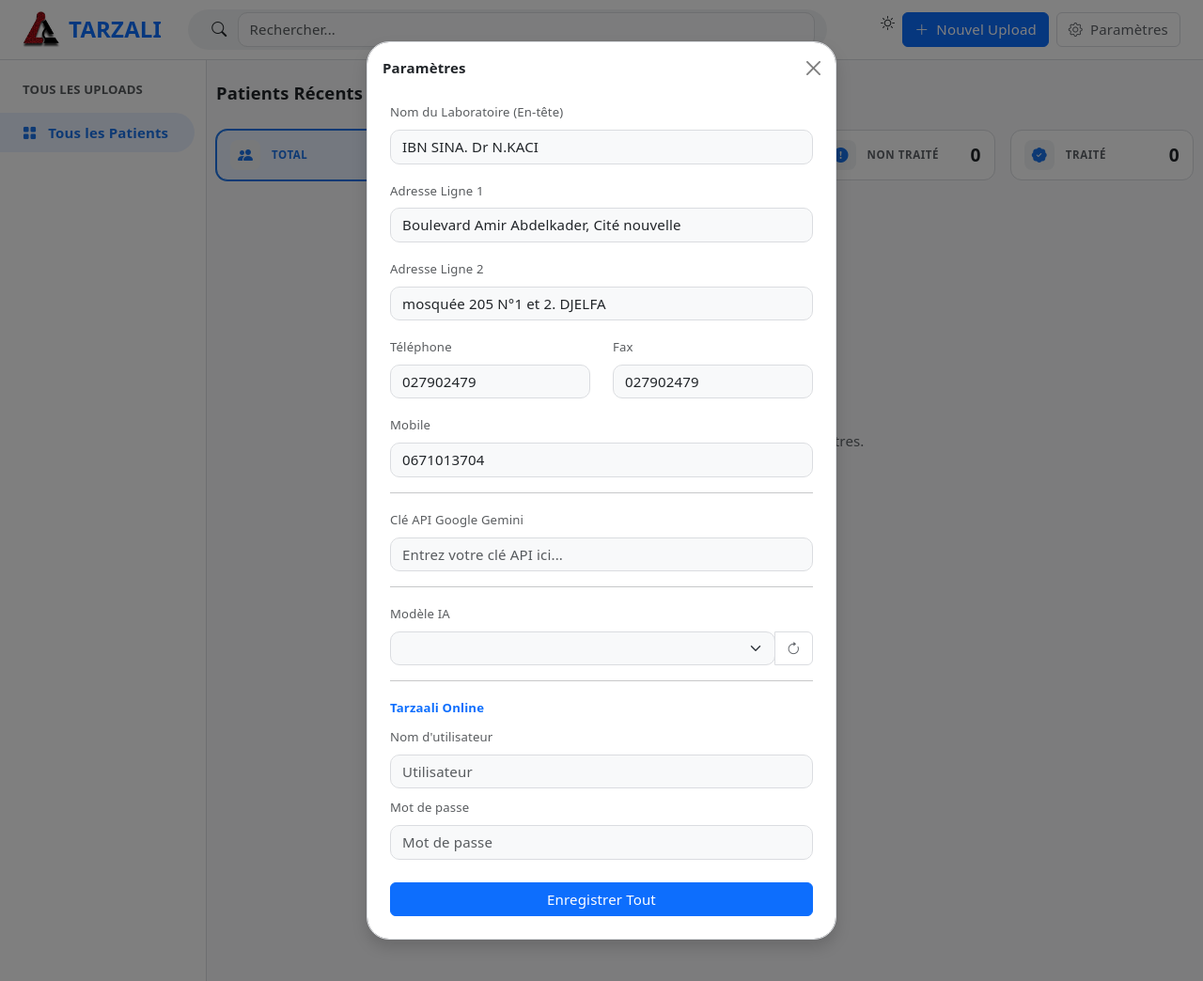
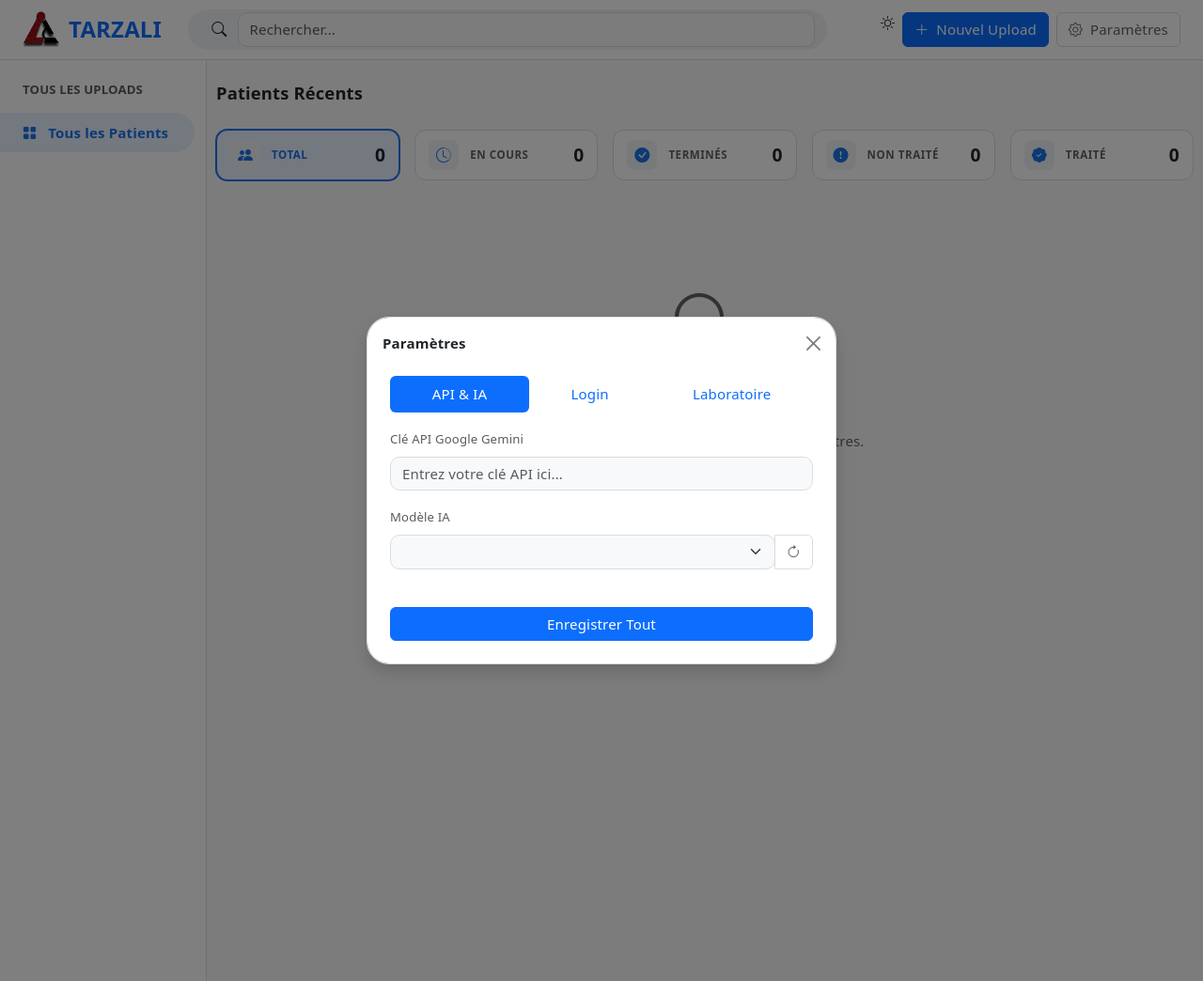
Before and after one commit to belk-hachi/TARZAALI-PDF, a Flask app: page /dashboard in a window 1280 px wide, after a click on "Paramètres". Shown: the whole page at 94% size. Run offline with Flask 3, Linux system fonts and the light colour scheme; data that the repository does not hold is empty; some libraries are stand-ins or nearby versions.

Commit message:
feat: reorder settings tabs: API, Login, Laboratoire

```diff
--- a/templates/dashboard.html
+++ b/templates/dashboard.html
@@ -60,8 +60,51 @@
                     <button type="button" class="btn-close" data-bs-dismiss="modal" aria-label="Close"></button>
                 </div>
                 <div class="modal-body p-4">
+                    <ul class="nav nav-pills nav-fill mb-3" id="settingsTabs" role="tablist">
+                        <li class="nav-item" role="presentation">
+                            <button class="nav-link active" data-bs-toggle="pill" data-bs-target="#tab-api" type="button">API & IA</button>
+                        </li>
+                        <li class="nav-item" role="presentation">
+                            <button class="nav-link" data-bs-toggle="pill" data-bs-target="#tab-login" type="button">Login</button>
+                        </li>
+                        <li class="nav-item" role="presentation">
+                            <button class="nav-link" data-bs-toggle="pill" data-bs-target="#tab-lab" type="button">Laboratoire</button>
+                        </li>
+                    </ul>
+                    <div class="tab-content" id="settingsTabContent">
+                        <!-- API Tab -->
+                        <div class="tab-pane fade show active" id="tab-api">
                             <div class="mb-3">
-                        <label class="form-label text-muted small">Nom du Laboratoire (En-tête)</label>
+                                <label class="form-label text-muted small">Clé API Google Gemini</label>
+                                <input type="password" id="api_key_input" class="form-control" placeholder="Entrez votre clé API ici...">
+                            </div>
+                            <div class="mb-3">
+                                <label class="form-label text-muted small">Modèle IA</label>
+                                <div class="input-group">
+                                    <select id="model-select" class="form-select">
+                                        <option value="gemini-2.5-flash">Gemini 2.5 Flash</option>
+                                    </select>
+                                    <button class="btn btn-outline-secondary" onclick="fetchModels()">
+                                        <i class="bi bi-arrow-clockwise"></i>
+                                    </button>
+                                </div>
+                            </div>
+                        </div>
+                        <!-- Login Tab -->
+                        <div class="tab-pane fade" id="tab-login">
+                            <div class="mb-3">
+                                <label class="form-label text-muted small">Nom d'utilisateur</label>
+                                <input type="text" id="online_username" class="form-control" placeholder="Utilisateur">
+                            </div>
+                            <div class="mb-3">
+                                <label class="form-label text-muted small">Mot de passe</label>
+                                <input type="password" id="online_password" class="form-control" placeholder="Mot de passe">
+                            </div>
+                        </div>
+                        <!-- Lab Tab -->
+                        <div class="tab-pane fade" id="tab-lab">
+                            <div class="mb-3">
+                                <label class="form-label text-muted small">Nom du Laboratoire</label>
                                 <input type="text" id="lab_dr_name" class="form-control" placeholder="Ex: IBN SINA. Dr N.KACI">
                             </div>
                             <div class="mb-3">
@@ -86,36 +129,9 @@
                                 <label class="form-label text-muted small">Mobile</label>
                                 <input type="text" id="lab_mobile" class="form-control" placeholder="0671013704">
                             </div>
-                    <hr>
-                    <div class="mb-3">
-                        <label class="form-label text-muted small">Clé API Google Gemini</label>
-                        <input type="password" id="api_key_input" class="form-control" placeholder="Entrez votre clé API ici...">
-                    </div>
-                    <hr>
-                    <div class="mb-3">
-                        <label class="form-label text-muted small">Modèle IA</label>
-                        <div class="input-group">
-                            <select id="model-select" class="form-select">
-                                <option value="gemini-2.5-flash">Gemini 2.5 Flash</option>
-                            </select>
-                            <button class="btn btn-outline-secondary" onclick="fetchModels()">
-                                <i class="bi bi-arrow-clockwise"></i>
-                            </button>
                         </div>
                     </div>
-                    <hr>
-                    <div class="mb-3">
-                        <label class="form-label text-primary fw-bold small">Tarzaali Online</label>
-                        <div class="mb-2">
-                            <label class="form-label text-muted small">Nom d'utilisateur</label>
-                            <input type="text" id="online_username" class="form-control" placeholder="Utilisateur">
-                        </div>
-                        <div>
-                            <label class="form-label text-muted small">Mot de passe</label>
-                            <input type="password" id="online_password" class="form-control" placeholder="Mot de passe">
-                        </div>
-                    </div>
-                    <button class="btn btn-primary w-100 mt-2" onclick="saveConfig()">Enregistrer Tout</button>
+                    <button class="btn btn-primary w-100 mt-4" onclick="saveConfig()">Enregistrer Tout</button>
                 </div>
             </div>
         </div>
```
Lines whose indentation alone changed are shown as unchanged.
